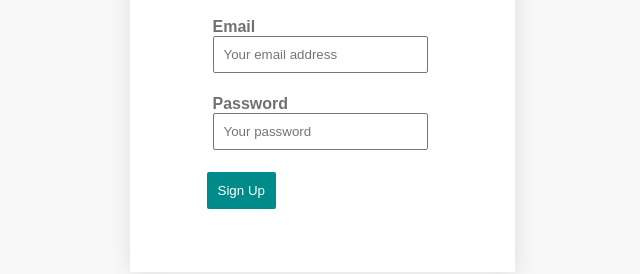
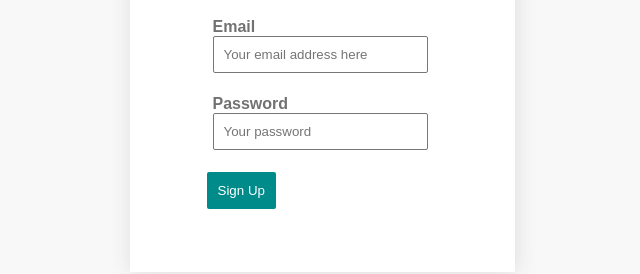
Before and after one commit to crytos/maintracker, a plain HTML site: page UI/index.html in a window 1280 px wide. Both pictures are taken after a click on the link "Signup". Shown: the part 307-581 px from the top of the page, 319-959 px from the left. Drawn offline with Linux system fonts and the light colour scheme.

```diff
--- a/UI/index.html
+++ b/UI/index.html
@@ -60,7 +60,7 @@
 					</div>
 					<div class="form-group">
 						<label>Email</label>
-						<input type="email" class="text-element" placeholder="Your email address" name="username">
+						<input type="email" class="text-element" placeholder="Your email address here" name="username">
 					</div>
 					<div class="form-group">
 						<label>Password</label>
```
